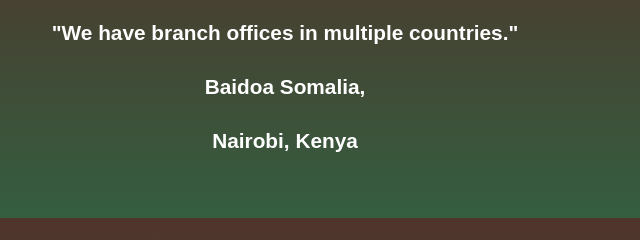
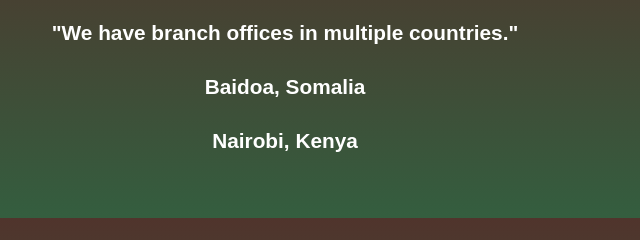
Before and after one commit to MohamedAbdirashiid/Hilmaamis-Construction-General-Service-Company, a plain HTML site: page index.html in a window 1280 px wide. Shown: the part 2584-2824 px from the top of the page, 355-995 px from the left. Drawn offline with Linux system fonts and the light colour scheme.

Commit message:
Update index.html
made typo error

```diff
--- a/index.html
+++ b/index.html
@@ -84,7 +84,7 @@
     <section id="office">
         <h2>Our Office</h2>
         <p>"We have branch offices in multiple countries."</p>
-        <p>Baidoa Somalia,</p>
+        <p>Baidoa, Somalia</p>
         <p>Nairobi, Kenya</p>
 
     </section>
```
